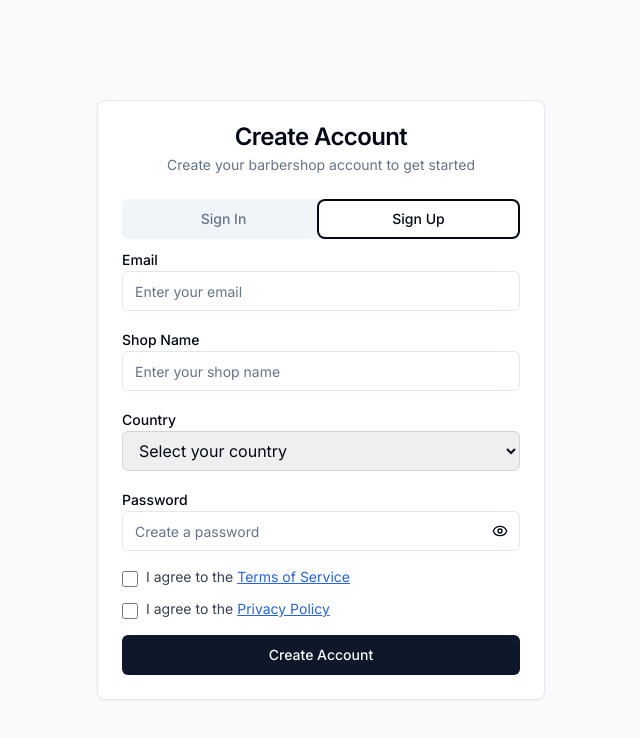
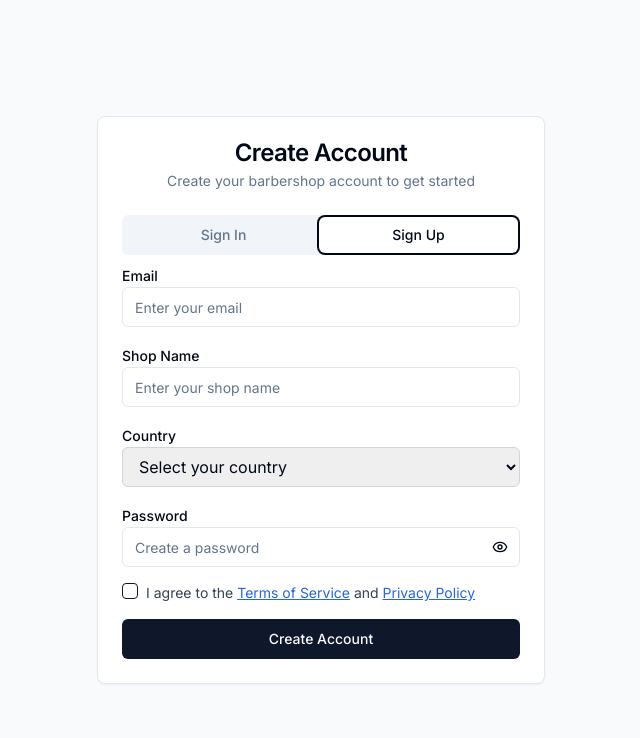
Before and after one commit to Harryr66/Nubarber-app-LATEST-V3, a Next.js app: page /sign-in in a window 1280 px wide. Both pictures are taken after a click on the tab "Sign Up". Shown: the top 738 px of the page, without its empty margins (319-959 px from the left). Built offline with nearby package versions, Linux system fonts and the light colour scheme; no server answers; a web font is replaced by a local one.

Commit message:
Fix signup form: use styled checkboxes, single legal consent checkbox, firebase signup endpoint, include required fields with defaults

```diff
--- a/src/app/(auth)/sign-in/auth-form.tsx
+++ b/src/app/(auth)/sign-in/auth-form.tsx
@@ -10,6 +10,7 @@ import { Tabs, TabsContent, TabsList, TabsTrigger } from "@/components/ui/tabs";
 import { useToast } from "@/hooks/use-toast";
 import { useRouter } from "next/navigation";
 import { Loader2, Eye, EyeOff } from "lucide-react";
+import { Checkbox } from "@/components/ui/checkbox";
 
 export function AuthForm() {
   const [isSignUp, setIsSignUp] = useState(false);
@@ -21,6 +22,7 @@ export function AuthForm() {
   const [loading, setLoading] = useState(false);
   const [forgotPasswordMode, setForgotPasswordMode] = useState(false);
   const [resetEmailSent, setResetEmailSent] = useState(false);
+  const [legalAccepted, setLegalAccepted] = useState(false);
   const { toast } = useToast();
   const router = useRouter();
 
@@ -30,8 +32,18 @@ export function AuthForm() {
 
     try {
       if (isSignUp) {
-        // Handle sign up
-        const response = await fetch("/api/auth/signup", {
+        // Ensure legal consents
+        if (!legalAccepted) {
+          toast({
+            title: "Consent required",
+            description: "Please accept the Terms of Service and Privacy Policy to continue.",
+            variant: "destructive",
+          });
+          return;
+        }
+
+        // Handle sign up (use Firebase-backed endpoint)
+        const response = await fetch("/api/auth/firebase-signup", {
           method: "POST",
           headers: {
             "Content-Type": "application/json",
@@ -40,6 +52,10 @@ export function AuthForm() {
             email,
             password,
             shopName,
+            // Provide required backend fields with sensible defaults
+            locationType: "physical",
+            businessAddress: "",
+            staffCount: 1,
             country,
           }),
         });
@@ -54,6 +70,7 @@ export function AuthForm() {
           setPassword("");
           setShopName("");
           setCountry("");
+          setLegalAccepted(false);
         } else {
           const error = await response.json();
           toast({
@@ -154,6 +171,7 @@ export function AuthForm() {
     setPassword("");
     setShopName("");
     setCountry("");
+    setLegalAccepted(false);
   };
 
   if (forgotPasswordMode) {
@@ -373,16 +391,15 @@ export function AuthForm() {
                 </div>
               </div>
 
-              {/* Terms and Privacy Checkboxes */}
+              {/* Terms and Privacy Checkbox */}
               <div className="space-y-3">
                 <div className="flex items-start space-x-2">
-                  <input
-                    type="checkbox"
-                    id="terms-accept"
-                    className="mt-1 h-4 w-4 text-blue-600 focus:ring-blue-500 border-gray-300 rounded"
-                    required
+                  <Checkbox
+                    id="legal-accept"
+                    checked={legalAccepted}
+                    onCheckedChange={(v) => setLegalAccepted(Boolean(v))}
                   />
-                  <label htmlFor="terms-accept" className="text-sm text-gray-700">
+                  <label htmlFor="legal-accept" className="text-sm text-gray-700">
                     I agree to the{' '}
                     <a
                       href="/terms-of-service"
@@ -392,17 +409,7 @@ export function AuthForm() {
                     >
                       Terms of Service
                     </a>
-                  </label>
-                </div>
-                <div className="flex items-start space-x-2">
-                  <input
-                    type="checkbox"
-                    id="privacy-accept"
-                    className="mt-1 h-4 w-4 text-blue-600 focus:ring-blue-500 border-gray-300 rounded"
-                    required
-                  />
-                  <label htmlFor="privacy-accept" className="text-sm text-gray-700">
-                    I agree to the{' '}
+                    {' '}and{' '}
                     <a
                       href="/privacy-policy"
                       target="_blank"
```
